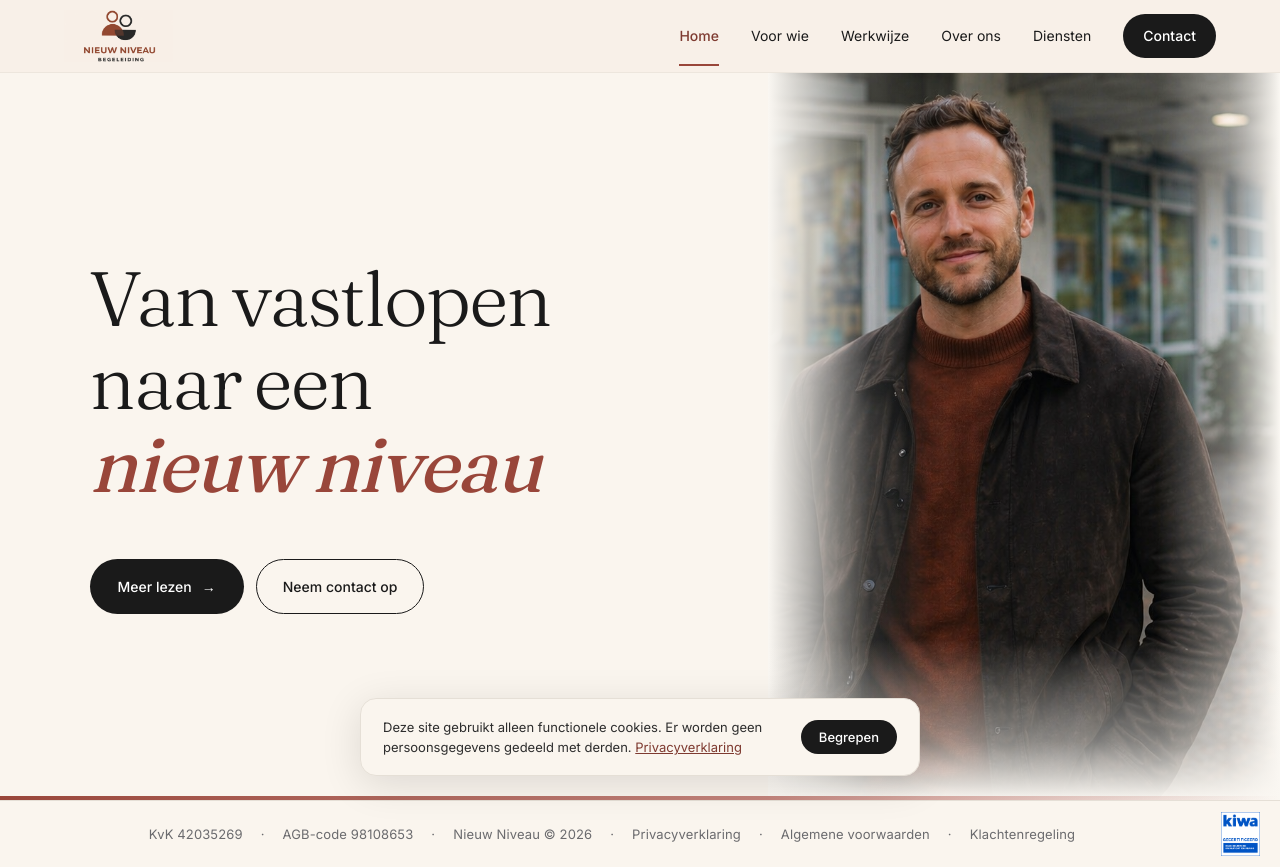
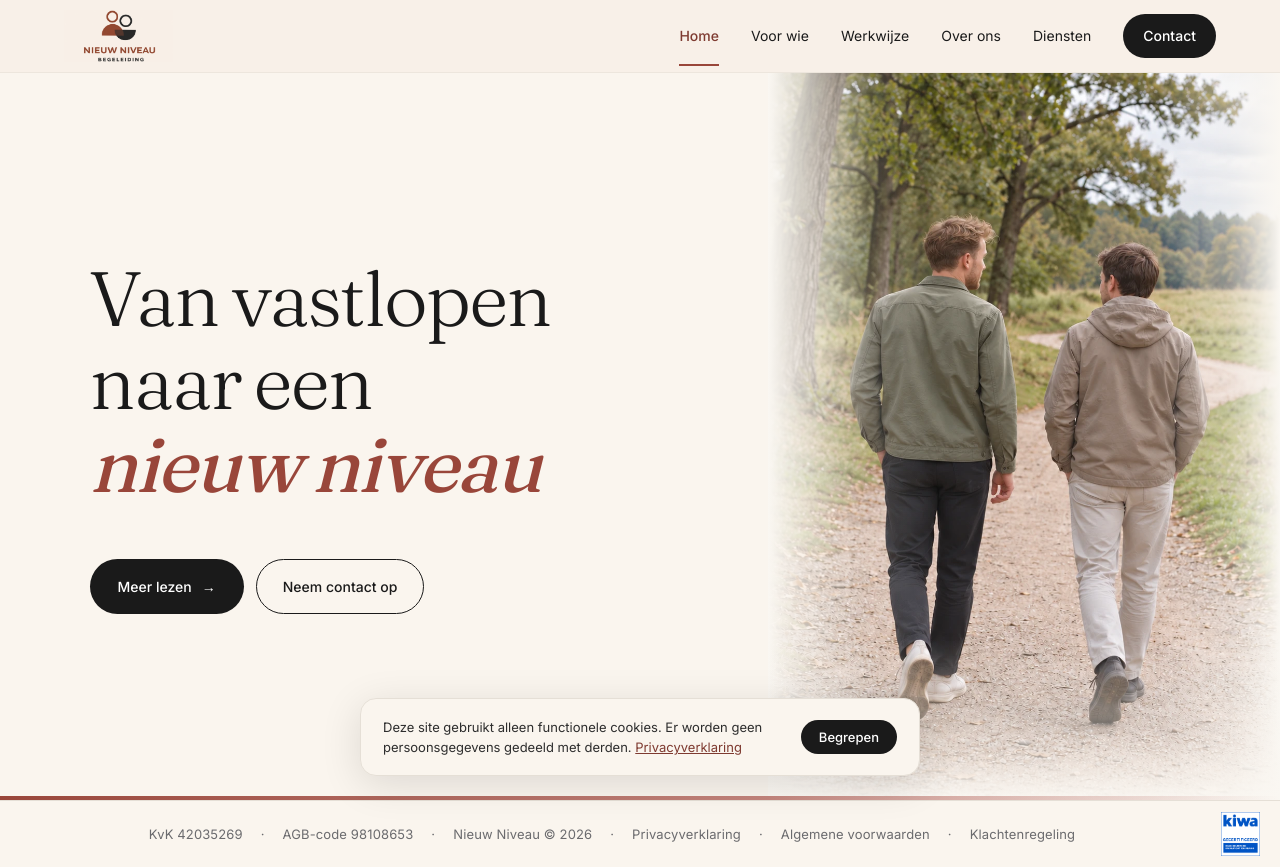
Before and after one commit to BramLuijben/Nieuw-Niveau-, a Next.js app: page / in a window 1280 px wide. Built offline with nearby package versions, Linux system fonts and the light colour scheme; no server answers.

Commit message:
Nieuwe foto's: wandelfoto op homepage en nieuwe portretfoto op Over ons
Co-Authored-By: Claude Opus 5.5 <noreply@anthropic.com>

```diff
--- a/src/app/HomeContent.tsx
+++ b/src/app/HomeContent.tsx
@@ -41,8 +41,8 @@ export default function HomeContent() {
       {/* ── Foto kolom ── */}
       <div className={styles.homePhoto}>
         <Image
-          src="/images/hero.png"
-          alt="Nieuw Niveau ambulante begeleiding"
+          src="/images/hero-wandeling-pad.webp"
+          alt="Twee mannen wandelen samen over een landweggetje"
           fill
           priority
           style={{ objectFit: 'cover', objectPosition: 'center 15%' }}
--- a/src/app/over-mij/OverMijContent.tsx
+++ b/src/app/over-mij/OverMijContent.tsx
@@ -30,7 +30,7 @@ export default function OverMijContent() {
             <div className={styles.portraitStage}>
               <div className={styles.portraitWrap}>
                 <Image
-                  src="/images/bram.jpeg"
+                  src="/images/bram-nieuw.webp"
                   alt="Bram Luijben — oprichter en ambulant begeleider Nieuw Niveau"
                   fill
                   style={{ objectFit: 'cover', objectPosition: 'center top' }}
```
Also changed, not shown: public/images/bram-nieuw.webp (added), public/images/hero-wandeling-pad.webp (added).
